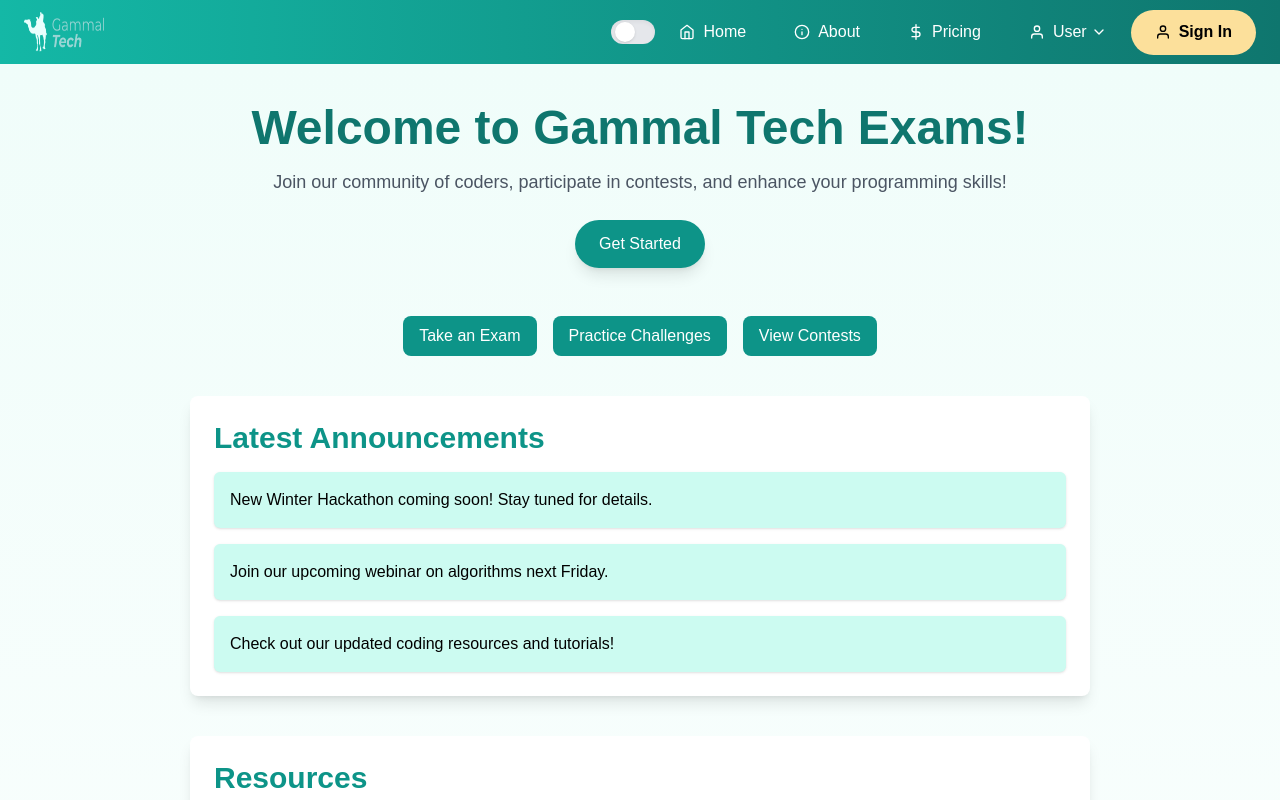
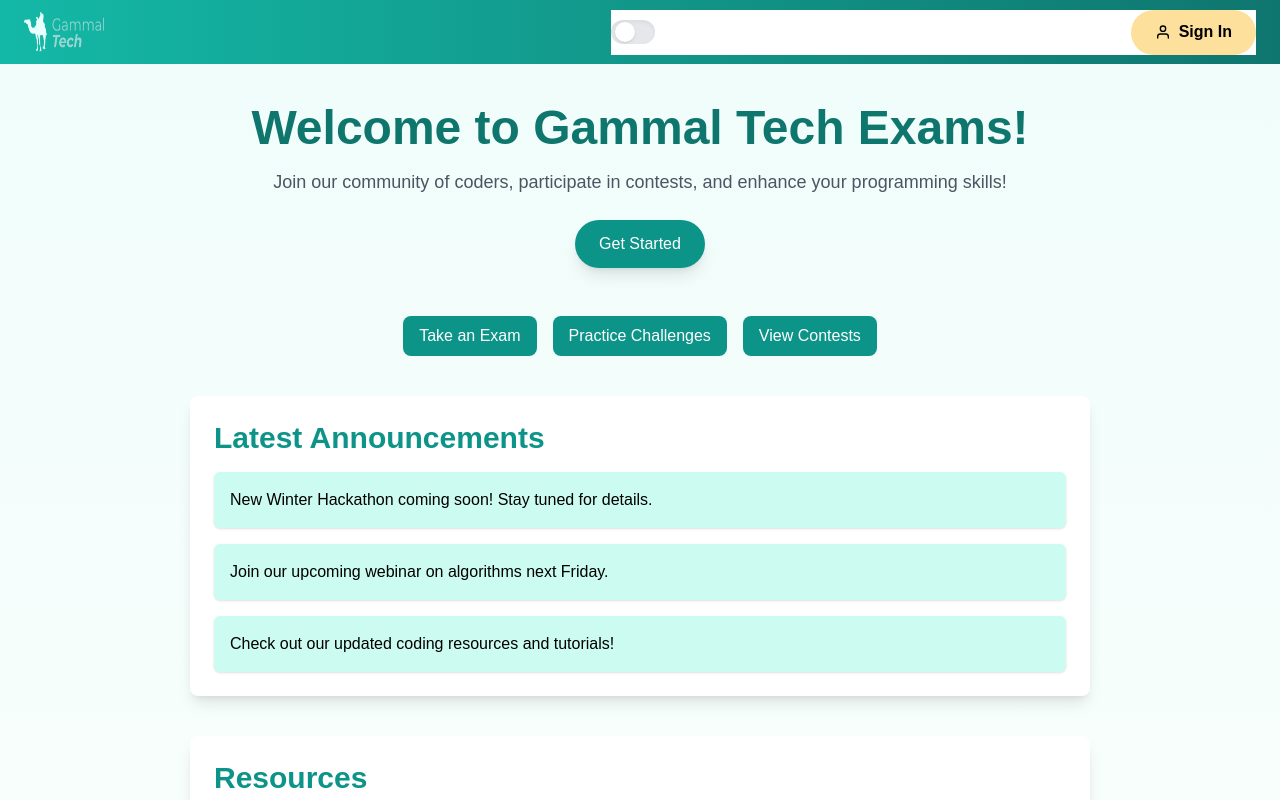
Before and after one commit to abdelrhmanadel200/g-tech-exams, a Next.js app: page / in a window 1280 px wide. Shown: the top 800 px of the page. Built offline with nearby package versions, Linux system fonts and the light colour scheme.

Commit message:
Update Navbar.tsx

```diff
--- a/src/components/Navbar.tsx
+++ b/src/components/Navbar.tsx
@@ -57,9 +57,9 @@ const Navbar = () => {
 
       {/* Main Navigation */}
       <nav
-        className={`${
-          mobileMenuOpen ? 'flex' : 'hidden'
-        } sm:flex flex-col sm:flex-row items-center absolute sm:static top-16 right-0 w-full sm:w-auto bg-white sm:bg-transparent z-20 transition-all duration-500 ease-in-out sm:ml-10`}
+        className={`fixed top-16 right-0 w-64 bg-white transform transition-transform duration-300 ease-in-out z-20 ${
+          mobileMenuOpen ? 'translate-x-0' : 'translate-x-full'
+        } sm:flex sm:static sm:translate-x-0 sm:w-auto`}
         role="navigation"
       >
         {/* Dark Mode Toggle */}
```
